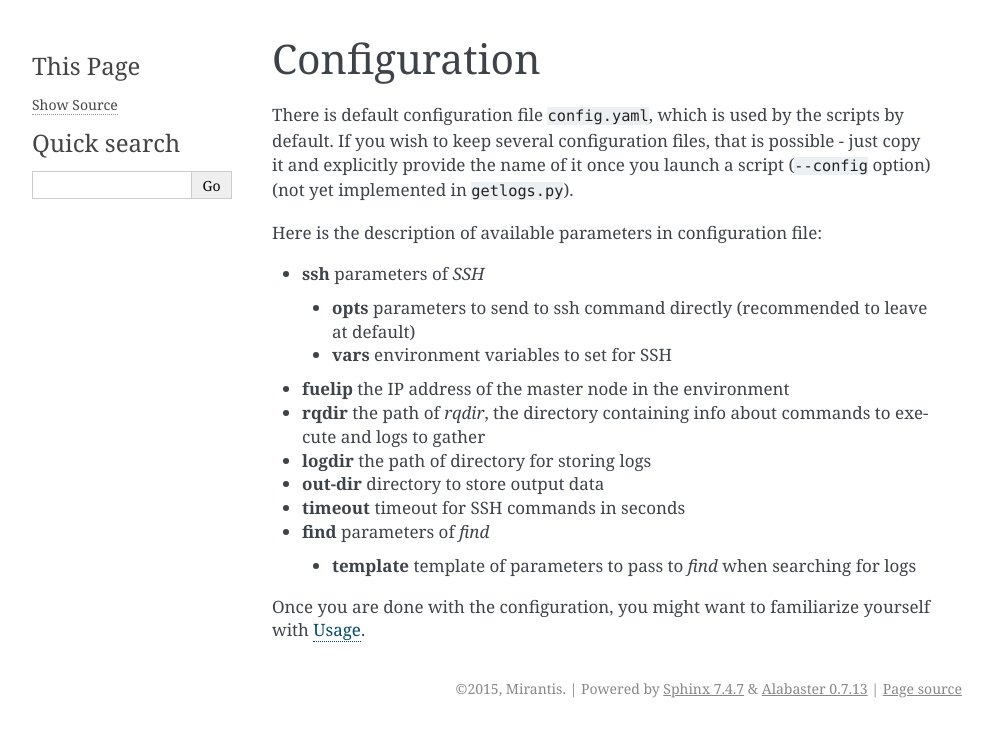
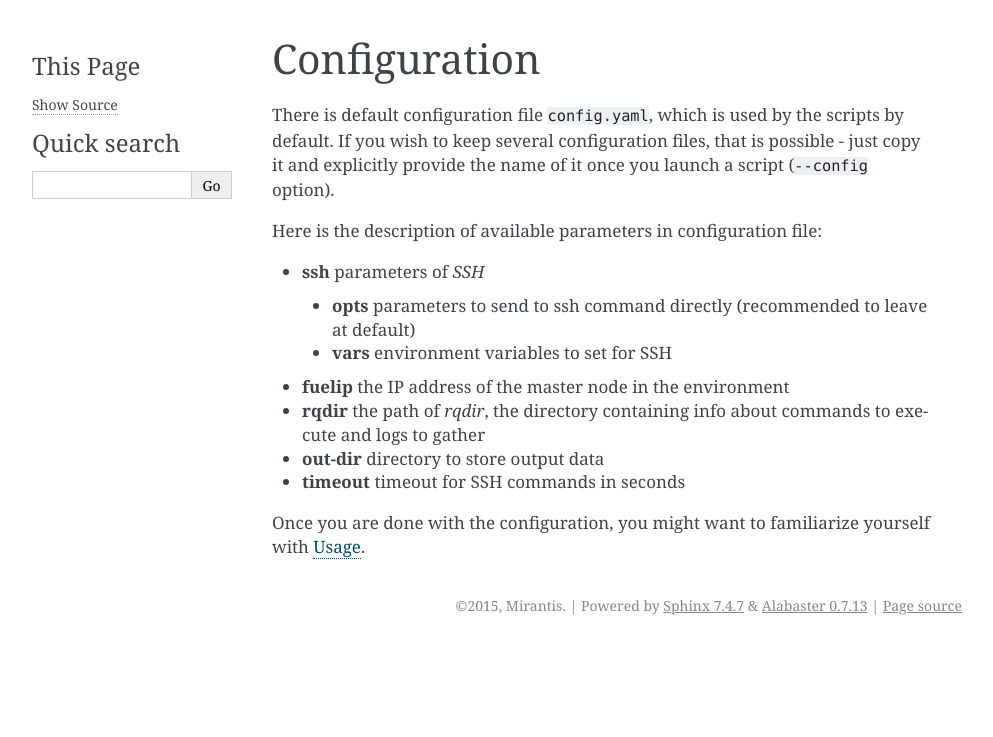
Before and after one commit to openstack-archive/timmy, a Sphinx documentation site: the page built from doc/source/configuration.rst, in a window 1280 px wide. Shown: the top 737 px of the page, without its empty margins (148-1141 px from the left). Built offline with Sphinx 7.4.7, drawn with Linux system fonts in a browser that asks for light colours.

Commit message:
added: some docs

```diff
--- a/doc/source/configuration.rst
+++ b/doc/source/configuration.rst
@@ -3,7 +3,7 @@ Configuration
 =============
 
 There is default configuration file ``config.yaml``, which is used by the scripts by default.
-If you wish to keep several configuration files, that is possible - just copy it and explicitly provide the name of it once you launch a script (``--config`` option) (not yet implemented in ``getlogs.py``).
+If you wish to keep several configuration files, that is possible - just copy it and explicitly provide the name of it once you launch a script (``--config`` option).
 
 Here is the description of available parameters in configuration file:
 
@@ -14,11 +14,7 @@ Here is the description of available parameters in configuration file:
 
 * **fuelip** the IP address of the master node in the environment
 * **rqdir** the path of *rqdir*, the directory containing info about commands to execute and logs to gather
-* **logdir** the path of directory for storing logs
 * **out-dir** directory to store output data
 * **timeout** timeout for SSH commands in seconds
-* **find** parameters of *find*
-
- * **template** template of parameters to pass to *find* when searching for logs
 
 Once you are done with the configuration, you might want to familiarize yourself with :doc:`Usage </usage>`.
```
Also changed, not shown: README.md (added, +1 -0 lines), doc/source/specification.rst (added, +13 -0 lines).
